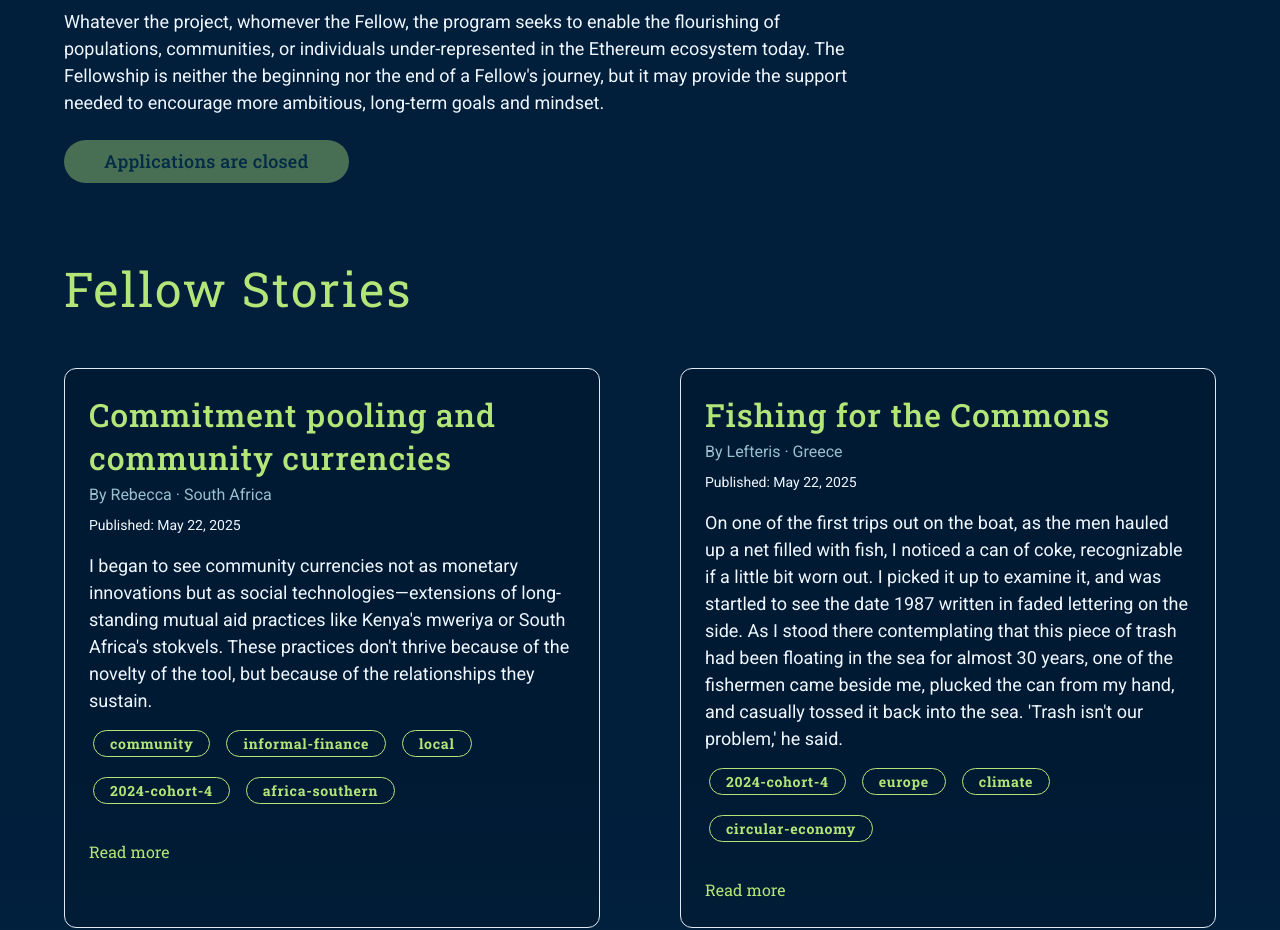
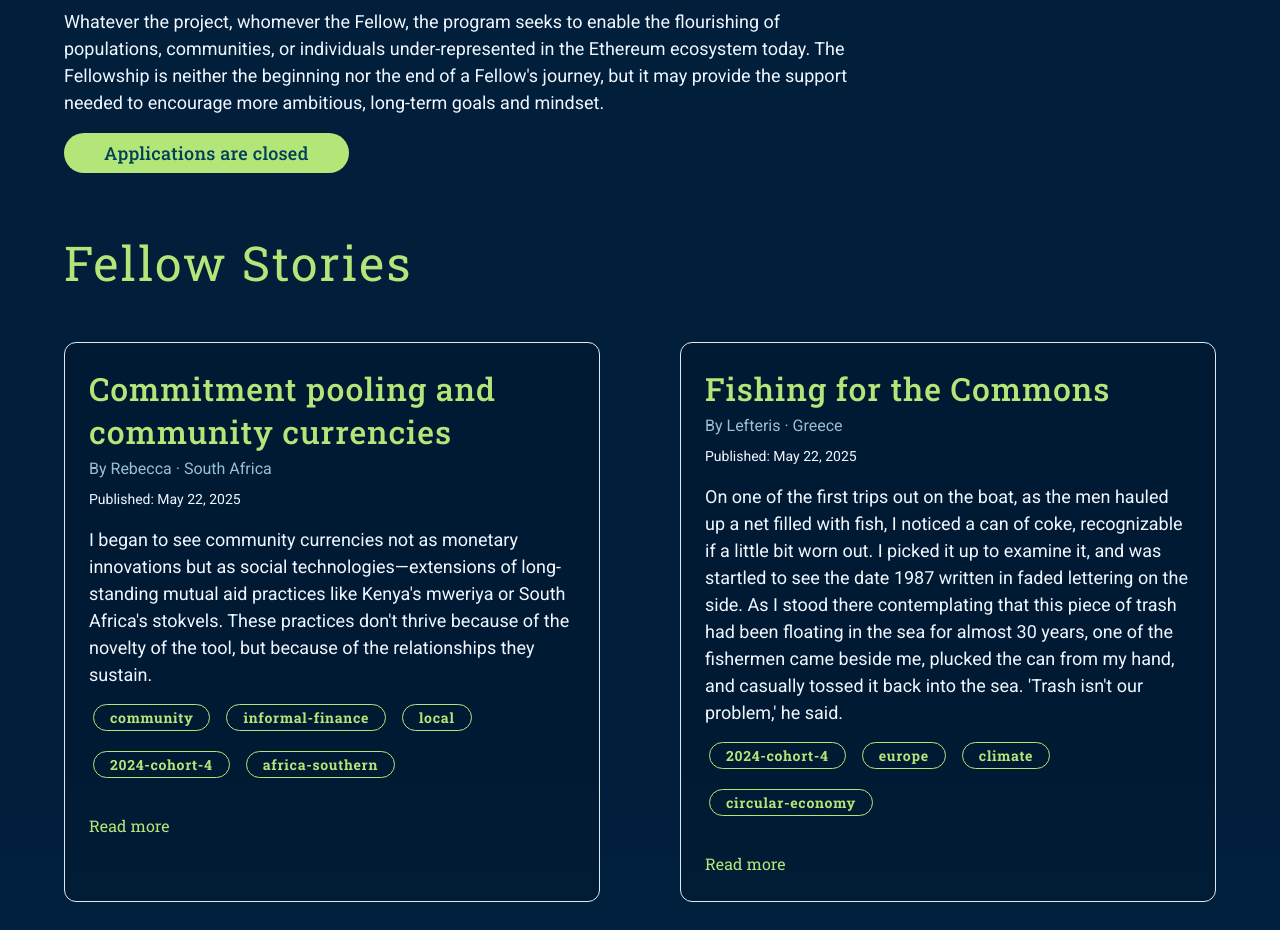
Before and after one commit to ethereum/nxbn-website, a Next.js app: page /fellowship in a window 1280 px wide. Shown: the part 1120-2050 px from the top of the page. Built offline with nearby package versions, Linux system fonts and the light colour scheme.

Commit message:
Use disabled prop for non-clickable buttons with normal appearance
- Add disabled prop to ButtonLink component
- When disabled, renders as span instead of link (not clickable)
- Keeps normal visual appearance (no opacity change)

```diff
--- a/src/components/Buttons/ButtonLink.tsx
+++ b/src/components/Buttons/ButtonLink.tsx
@@ -1,3 +1,4 @@
+import { Box } from "@chakra-ui/react"
 import Link from "@/components/Link"
 
 const ButtonLink = ({
@@ -5,6 +6,7 @@ const ButtonLink = ({
   href,
   children,
   variant = "primary",
+  disabled = false,
   ...props
 }) => {
   const variants = {
@@ -20,18 +22,35 @@ const ButtonLink = ({
     },
   }
 
+  const sharedStyles = {
+    bg: isSecondary ? "body" : "action",
+    px: 10,
+    py: 2,
+    borderRadius: "full",
+    textStyle: "button-link",
+    textAlign: "center",
+    marginRight: "10px",
+    marginBottom: "10px",
+    ...variants[variant],
+  }
+
+  if (disabled) {
+    return (
+      <Box
+        as="span"
+        cursor="default"
+        sx={sharedStyles}
+        {...props}
+      >
+        {children}
+      </Box>
+    )
+  }
+
   return (
     <Link
       href={href}
-      bg={isSecondary ? "body" : "action"}
-      px={10}
-      py={2}
-      borderRadius="full"
-      textStyle="button-link"
-      textAlign="center"
-      marginRight="10px"
-      marginBottom="10px"
-      sx={{ ...variants[variant] }}
+      sx={sharedStyles}
       _hover={{
         opacity: 0.8,
       }}
--- a/src/pages/fellowship.tsx
+++ b/src/pages/fellowship.tsx
@@ -76,7 +76,7 @@ const FellowshipPage = ({ allFellowsFrontmatter, fellowStories }) => {
                   to encourage more ambitious, long-term goals and mindset.
                 </Text>
               </Box>
-              <ButtonLink href="#" variant="disabled">Applications are closed</ButtonLink>
+              <ButtonLink disabled>Applications are closed</ButtonLink>
             </Box>
           </ContentContainer>
         </ImageHero>
--- a/src/pages/index.tsx
+++ b/src/pages/index.tsx
@@ -117,7 +117,7 @@ const HomePage = ({ allFellowsFrontmatter, blogs, initialFellowIndex }) => {
                 world-at-large.
               </Text>
               <ButtonLink href="/fellowship">About the program</ButtonLink>
-              <ButtonLink href="#" variant="disabled">Applications closed</ButtonLink>
+              <ButtonLink disabled>Applications closed</ButtonLink>
             </Box>
           </ImageSplitContent>
           <ImageSplitContent
@@ -136,7 +136,7 @@ const HomePage = ({ allFellowsFrontmatter, blogs, initialFellowIndex }) => {
                 infinite garden.
               </Text>
               <ButtonLink href="/scholars">Learn more</ButtonLink>
-              <ButtonLink href="#" variant="disabled">Applications closed</ButtonLink>
+              <ButtonLink disabled>Applications closed</ButtonLink>
             </Box>
           </ImageSplitContent>
         </ContentContainer>
```
